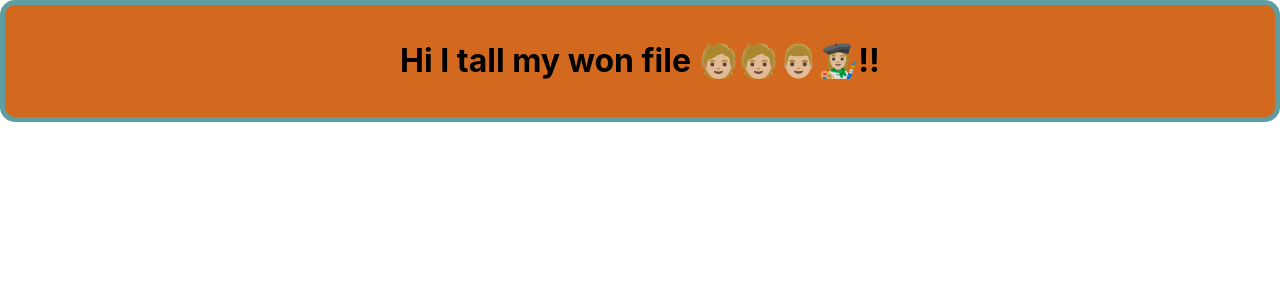
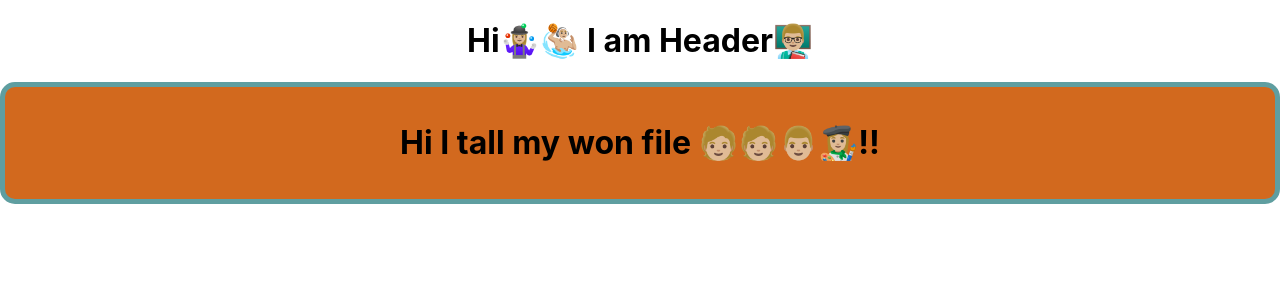
Before and after one commit to abudaudhossain/react-rest-countries, a React (Create React App) app: page / in a window 1280 px wide. Shown: the top 300 px of the page. Built offline with nearby package versions, Linux system fonts and the light colour scheme.

Commit message:
make component to Extanal folder

```diff
--- a/src/App.js
+++ b/src/App.js
@@ -1,11 +1,13 @@
 
 import './App.css';
 import Countries from './components/countries/Countries';
+import Header from './components/Header/Header';
 
 
 function App() {
   return (
     <div className="App">
+      <Header></Header>
       <Countries></Countries>
     </div>
   );
--- /dev/null
+++ b/src/components/Header/Header.js
@@ -0,0 +1,11 @@
+import React from 'react';
+
+const Header = () => {
+    return (
+        <div>
+            <h1>Hi🤹🏼‍♀️🤽🏼‍♂️ I am Header👨🏼‍🏫</h1>
+        </div>
+    );
+};
+
+export default Header;
```
Also changed, not shown: src/components/Header/Header.css (added).
